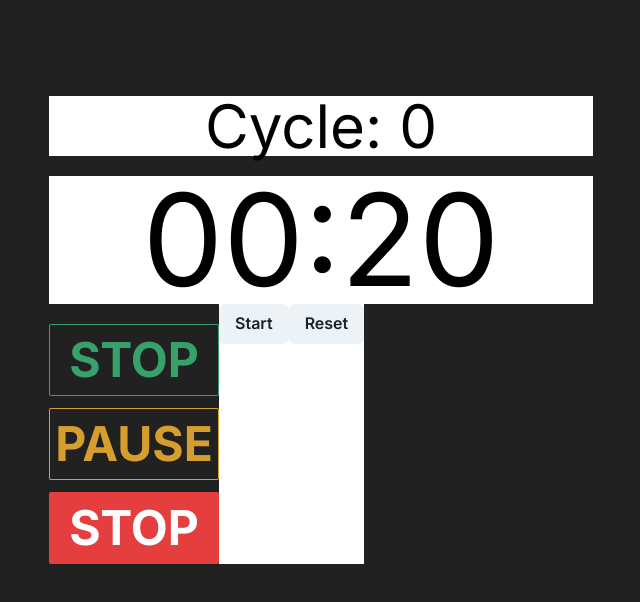
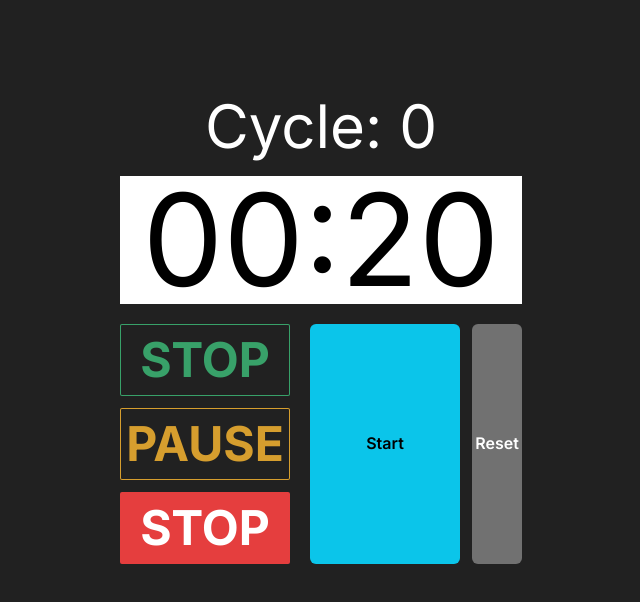
Before and after one commit to shiquan35/pomodoro-timer, a Next.js app: page / in a window 1280 px wide. Shown: the top 602 px of the page, without its empty margins (319-959 px from the left). Built offline with nearby package versions, Linux system fonts and the light colour scheme.

Commit message:
alignment of controls

```diff
--- a/app/(container)/(components)/Controls.tsx
+++ b/app/(container)/(components)/Controls.tsx
@@ -1,5 +1,6 @@
 import React from "react";
 import { Button } from "@chakra-ui/react";
+import { useMediaQuery } from "react-responsive";
 
 type ControlsProps = {
   status: string;
@@ -14,17 +15,41 @@ const Controls: React.FC<ControlsProps> = ({
   handlePause,
   handleReset,
 }) => {
+  const isMobile = useMediaQuery({ query: "(max-width: 768px)" });
+
   return (
-    <div className="bg-white flex justify-center">
+    <div className="ml-5 mt-5 flex justify-center items-center">
       {status === "WORK" || status === "BREAK" ? (
-        <Button onClick={handlePause}>Pause</Button>
+        <Button
+          onClick={handlePause}
+          colorScheme="cyan"
+          width={isMobile ? "80px" : "150px"}
+          height={isMobile ? "100px" : "240px"}
+        >
+          Pause
+        </Button>
       ) : (
-        <Button onClick={handleStart} disabled={status === "WORK"}>
+        <Button
+          onClick={handleStart}
+          colorScheme="cyan"
+          width={isMobile ? "80px" : "150px"}
+          height={isMobile ? "100px" : "240px"}
+          disabled={status === "WORK"}
+        >
           Start
         </Button>
       )}
 
-      <Button onClick={handleReset}>Reset</Button>
+      <div className="ml-3">
+        <Button
+          onClick={handleReset}
+          colorScheme="whiteAlpha"
+          width="50px"
+          height={isMobile ? "100px" : "240px"}
+        >
+          Reset
+        </Button>
+      </div>
     </div>
   );
 };
--- a/app/(container)/(components)/DisplayCycle.tsx
+++ b/app/(container)/(components)/DisplayCycle.tsx
@@ -6,8 +6,8 @@ type DisplayCycleProps = {
 
 const DisplayCycle: React.FC<DisplayCycleProps> = ({ cycleNumber }) => {
   return (
-    <div className="bg-white flex justify-center">
-      <span className="text-black text-4xl md:text-6xl">
+    <div className="flex justify-center">
+      <span className="text-white text-4xl md:text-6xl">
         Cycle: {cycleNumber}
       </span>
     </div>
--- a/app/(container)/Container.tsx
+++ b/app/(container)/Container.tsx
@@ -3,7 +3,6 @@ import { useState, useEffect } from "react";
 import DisplayCycle from "./(components)/DisplayCycle";
 import DisplayTimer from "./(components)/DisplayTimer";
 import DisplayStatus from "./(components)/DisplayStatus";
-import { Button } from "@chakra-ui/react";
 import Controls from "./(components)/Controls";
 
 export type Status = "WORK" | "PAUSE" | "STOP" | "BREAK";
@@ -81,12 +80,13 @@ function Container() {
 
   return (
     <>
-      <div className="flex flex-col md:w-1/2">
+      <div className="flex flex-col md:w-5/8">
         <DisplayCycle cycleNumber={cycle} />
         <DisplayTimer displayTime={displayTime} />
 
-        <div className="flex">
+        <div className="flex justify-between">
           <DisplayStatus status={status} prevStatus={prevStatus} />
+
           <Controls
             status={status}
             handleStart={handleStart}
```
